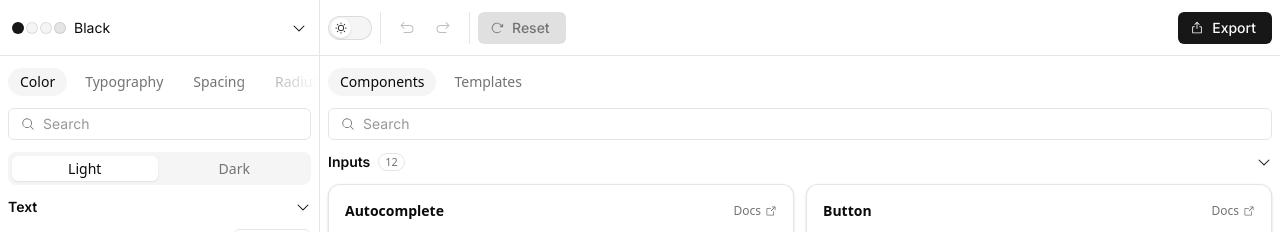
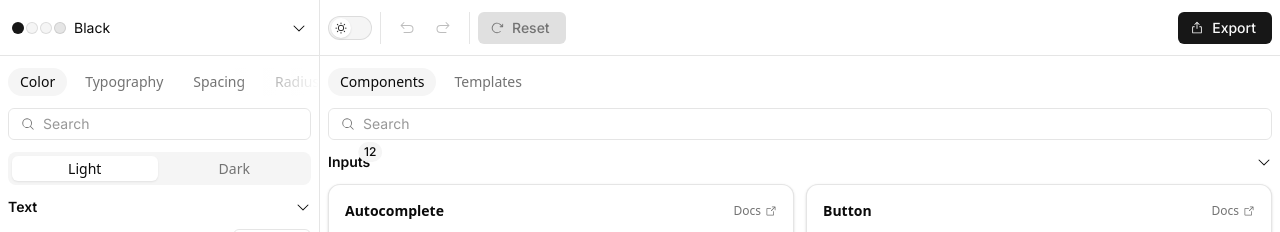
Before and after one commit to karlyitianli/mui-theme-builder, a React (Vite) app: page / in a window 1280 px wide. Shown: the top 232 px of the page. Built offline with nearby package versions, Linux system fonts and the light colour scheme.

Commit message:
Restyle section count badges as MUI-style notification badges

```diff
--- a/src/app/shell-v2/PreviewArea.tsx
+++ b/src/app/shell-v2/PreviewArea.tsx
@@ -7,7 +7,7 @@ import { CaretDownIcon } from '@phosphor-icons/react/dist/csr/CaretDown';
 import { ExportIcon } from '@phosphor-icons/react/dist/csr/Export';
 import { MoonIcon } from '@phosphor-icons/react/dist/csr/Moon';
 import { SunIcon } from '@phosphor-icons/react/dist/csr/Sun';
-import { Box, Button, Card, IconButton, Link, Stack, Typography } from '@mui/material';
+import { Badge, Box, Button, Card, IconButton, Link, Stack, Typography } from '@mui/material';
 
 import { GeneratedCodeDrawer } from '../../generator/GeneratedCodeDrawer';
 import { PreviewBoundary } from '../../preview/PreviewBoundary';
@@ -264,35 +264,38 @@ interface CategorySectionProps {
 }
 
 function CategorySection({ category, collapsed, entries, onToggle }: CategorySectionProps) {
-  const { activeMode } = useEditorState();
-
   return (
     <Box>
       <Box
         onClick={onToggle}
         sx={{ alignItems: 'center', cursor: 'pointer', display: 'flex' }}
       >
-        <Typography sx={{ fontSize: 14, fontWeight: 600, lineHeight: '20px' }}>
-          {category}
-        </Typography>
         {/* Component count for the section (task 3.1): the number of
             cards the section currently shows, so it follows the
-            search filter like the cards do. Shell chrome, so it takes
-            the shell border and the shell's secondary text color. */}
-        <Box
-          component="span"
+            search filter like the cards do. Restyled Nov 26, 2026 to
+            Karl's screenshot: a real MUI notification Badge anchored
+            to the title's top-right corner (MUI's own geometry: 20px
+            tall, 0 6px padding, 0.75rem medium text, translated 50%,
+            -50% from the corner). It is shell chrome, so its colors
+            come from the shell palette rather than MUI's grey: the
+            shell's muted secondary surface with primary text, which
+            reads as the screenshot's light grey pill with dark text
+            in light mode and as a muted dark pill with light text in
+            dark mode. */}
+        <Badge
+          badgeContent={entries.length}
+          color="default"
           sx={{
-            border: shellBorderForMode(activeMode),
-            borderRadius: 999,
-            color: 'text.secondary',
-            fontSize: 11,
-            lineHeight: '16px',
-            ml: 1,
-            px: '6px',
+            '& .MuiBadge-badge': {
+              backgroundColor: 'secondary.main',
+              color: 'text.primary',
+            },
           }}
         >
-          {entries.length}
-        </Box>
+          <Typography sx={{ fontSize: 14, fontWeight: 600, lineHeight: '20px' }}>
+            {category}
+          </Typography>
+        </Badge>
         <CaretDownIcon
           size={16}
           style={{
```
Also changed, not shown: 2 other files (tests, documents, lock files or other folders).
